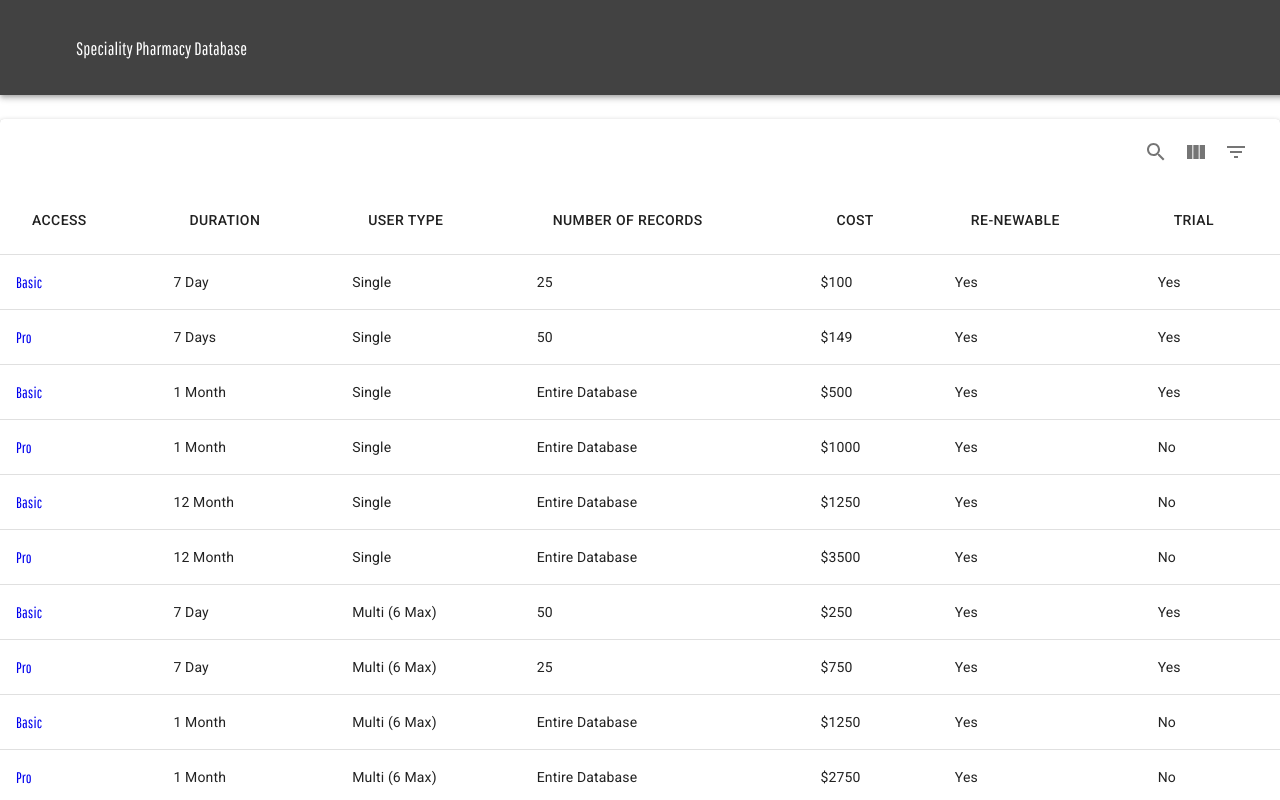
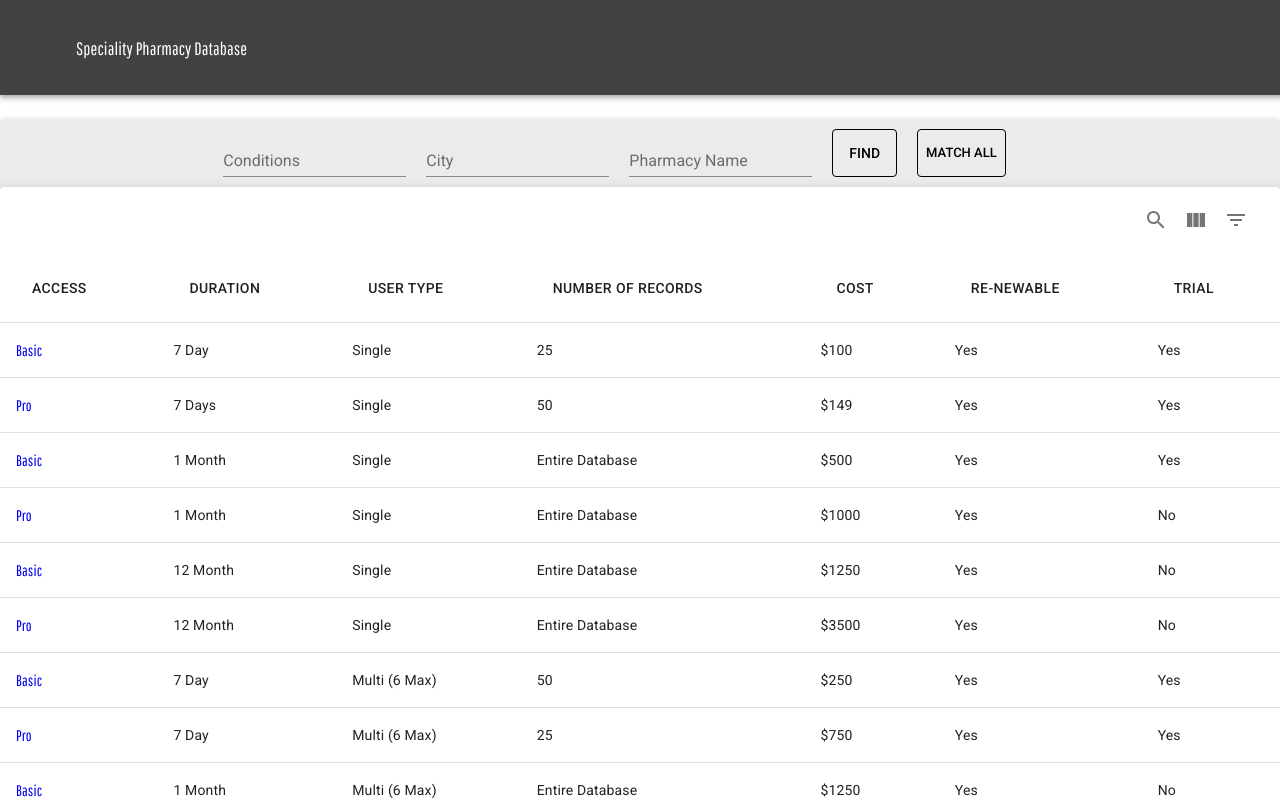
Before and after one commit to MitchellPhilmore/speciality-pharmacy, a React (Create React App) app: page /info in a window 1280 px wide. Shown: the top 800 px of the page. Built offline with nearby package versions, Linux system fonts and the light colour scheme.

Commit message:
Added inputs to info page

```diff
--- a/src/containers/Info.js
+++ b/src/containers/Info.js
@@ -7,7 +7,7 @@ import BasicTier from "../components/basicTier";
 import ProTier from "../components/ProTier";
 import Loader from "../components/Loaders";
 import TierData from "../components/tierData";
-import { Paper, Grid } from "@material-ui/core";
+import { Paper, Grid,Button, TextField  } from "@material-ui/core";
 
 
 const styles = theme => ({
@@ -31,6 +31,9 @@ const styles = theme => ({
   },
   containerBackground:{
     color:'red'
+  },
+  inputs:{
+    margin:'10px'
   }
 });
 
@@ -82,6 +85,17 @@ class Info extends Component {
 
 
         <Paper style={containerStyle} className={classes.root}>
+
+        <Grid container>
+        <Grid item xs={2}/>
+            <TextField className={classes.inputs} label="Conditions"></TextField>
+            <TextField className={classes.inputs} label="City"></TextField>
+            <TextField className={classes.inputs} label="Pharmacy Name"></TextField>
+
+            <Button className={classes.inputs}  color="inherit" variant="outlined" mini={true}>Find</Button>
+            <Button className={classes.inputs} color="inherit" variant="outlined" size="small">Match All</Button>
+
+        </Grid>
 
           <TierData />
           <br />
```
